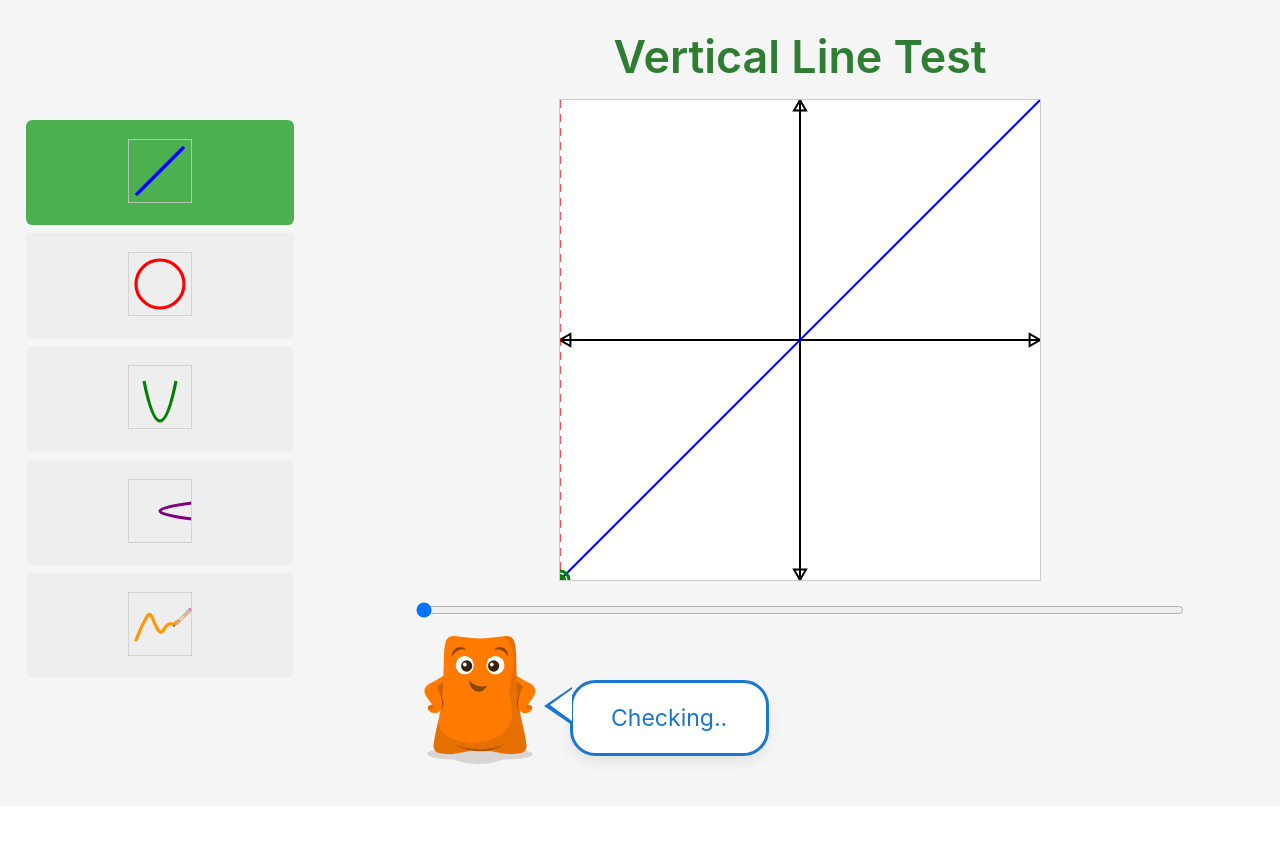
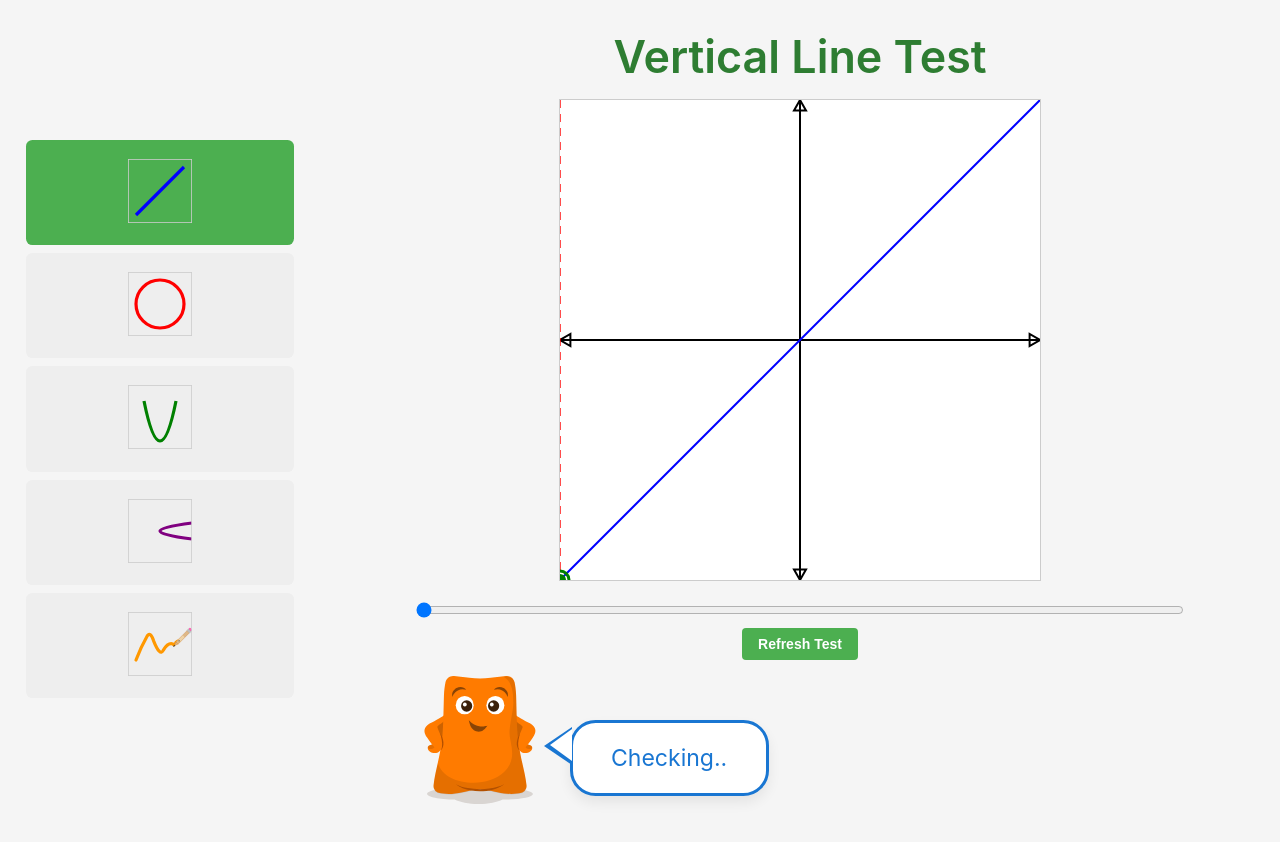
Before and after one commit to Content-Interactives/Vertical_Line_Test, a React (Vite) app: page / in a window 1280 px wide. Shown: the top 842 px of the page. Before the commit the page ends 806 px from the top, so only its background shows below. Built offline with nearby package versions, Linux system fonts and the light colour scheme.

Commit message:
quick fix

```diff
--- a/src/App.tsx
+++ b/src/App.tsx
@@ -32,12 +32,11 @@ type FlexiSliderRowProps = {
   handleSliderChange: (e: React.ChangeEvent<HTMLInputElement>) => void;
   sliderDisabled: boolean;
   isDrawMode: boolean;
-  // Remove these props - we don't need them anymore
-  // hasDrawing: boolean;
-  // isActivelyDrawing: boolean;
+  maxValue: number; // Add this
+  onReset: () => void; // Add this
 };
 
-function FlexiSliderColumn({ flexiImg, verticalLineX, handleSliderChange, sliderDisabled, isDrawMode }: FlexiSliderRowProps) {
+function FlexiSliderColumn({ flexiImg, verticalLineX, handleSliderChange, sliderDisabled, isDrawMode, maxValue, onReset }: FlexiSliderRowProps) {
   let speechText = "Checking..";
 
   if (isDrawMode) {
@@ -56,12 +55,30 @@ function FlexiSliderColumn({ flexiImg, verticalLineX, handleSliderChange, slider
       <input
         type="range"
         min={0}
-        max={500}
+        max={maxValue} // Change from 500 to maxValue
         value={verticalLineX}
         onChange={handleSliderChange}
         style={{ width: '100%', cursor: 'pointer' }}
         disabled={sliderDisabled}
       />
+
+      {/* Add the refresh button */}
+      <button
+        onClick={onReset}
+        style={{
+          marginTop: '1vh',
+          padding: '8px 16px',
+          backgroundColor: '#4CAF50',
+          color: 'white',
+          border: 'none',
+          borderRadius: '4px',
+          cursor: 'pointer',
+          fontSize: '14px',
+          fontWeight: 'bold'
+        }}
+      >
+         Refresh Test
+      </button>
       <div style={{ width: '60vw', display: 'flex', alignItems: 'flex-end', marginTop: '2vh' }}>
         <img src={flexiImg} alt="Flexi" style={{ width: '10vw', height: '10vw' }} />
         <div className="speech-bubble" style={{ marginLeft: '2vw', marginBottom: '1vh' }}>
@@ -96,6 +113,9 @@ function App() {
   // Remove these drawing state variables - we don't need them anymore
   // const [hasDrawing, setHasDrawing] = useState(false);
   // const [isActivelyDrawing, setIsActivelyDrawing] = useState(false);
+
+  // Add this state to trigger drawing reset
+  const [resetTrigger, setResetTrigger] = useState(0);
 
   // Stable canvas size to prevent mobile viewport change resets
   const [canvasSize, setCanvasSize] = useState(() => Math.min(window.innerWidth * 0.6, window.innerHeight * 0.6));
@@ -171,15 +191,20 @@ function App() {
   //   setIsActivelyDrawing(isActivelyDrawingState);
   // };
 
+  // Update the reset function to also trigger drawing reset
+  const handleReset = () => {
+    setVerticalLineX(0);
+    setSliderDisabled(false);
+    setResetTrigger(prev => prev + 1); // Increment to trigger drawing reset
+  };
+
   useEffect(() => {
-    // Only reset slider state when changing animations
-    if (selectedAnimation === 'draw') {
-      // Don't reset slider position - let user see where they left off
-      setSliderDisabled(false); // Reset failed state when switching to draw mode
-    }
+    // Reset all states when animation changes
+    handleReset();
   }, [selectedAnimation]);
 
-  const isAtEnd = verticalLineX === 500;
+  // Remove this hardcoded 500 value
+  const isAtEnd = verticalLineX === canvasSize; // Change from 500 to canvasSize
   const flexiImg = getFlexiImage({
     sliderDisabled,
     isAtEnd,
@@ -211,6 +236,7 @@ function App() {
                 // Remove onDrawingStateChange prop
                 width={canvasSize}
                 height={canvasSize}
+                resetTrigger={resetTrigger} // Pass the reset trigger
               />
             ) : (
               <GraphCanvas
@@ -228,9 +254,8 @@ function App() {
             handleSliderChange={handleSliderChange}
             sliderDisabled={sliderDisabled}
             isDrawMode={selectedAnimation === 'draw'}
-            // Remove these props - we don't need them anymore
-            // hasDrawing={hasDrawing}
-            // isActivelyDrawing={isActivelyDrawing}
+            maxValue={canvasSize} // Add this prop
+            onReset={handleReset} // Add this prop for the refresh button
           />
           {sliderDisabled && (
             <div style={{ color: 'red', marginTop: '1vh' }}>
--- a/src/components/DrawFunction.tsx
+++ b/src/components/DrawFunction.tsx
@@ -1,4 +1,4 @@
-import React, { useRef, useState } from 'react';
+import React, { useRef, useState, useEffect } from 'react';
 import { drawVerticalLineTest, drawIntersectionDot } from './animations/verticalLineTest';
 
 // Constants
@@ -115,9 +115,10 @@ interface DrawFunctionProps {
   onDrawingStateChange?: (hasDrawing: boolean, isActivelyDrawing: boolean) => void;
   width?: number;
   height?: number;
+  resetTrigger?: number; // Add this prop to trigger drawing reset
 }
 
-export default function DrawFunction({ verticalLineX = 0, onIntersectionChange, onDrawingStateChange, width = CANVAS_WIDTH, height = CANVAS_HEIGHT }: DrawFunctionProps) {
+export default function DrawFunction({ verticalLineX = 0, onIntersectionChange, onDrawingStateChange, width = CANVAS_WIDTH, height = CANVAS_HEIGHT, resetTrigger }: DrawFunctionProps) {
   const canvasRef = useRef<HTMLCanvasElement>(null);
   const [drawing, setDrawing] = useState(false);
   const [points, setPoints] = useState<{ x: number; y: number }[]>([]);
@@ -204,7 +205,17 @@ export default function DrawFunction({ verticalLineX = 0, onIntersectionChange,
     }
   };
 
-  // Removed the immediate useEffect notification - now we only notify on specific events
+  // Add this effect to clear drawing when resetTrigger changes
+  useEffect(() => {
+    if (resetTrigger !== undefined) {
+      setPoints([]);
+      setDrawing(false);
+      // Notify parent that drawing is cleared
+      if (onDrawingStateChange) {
+        onDrawingStateChange(false, false);
+      }
+    }
+  }, [resetTrigger, onDrawingStateChange]);
 
   // Draw the curve and vertical line
   React.useEffect(() => {
@@ -230,16 +241,16 @@ export default function DrawFunction({ verticalLineX = 0, onIntersectionChange,
     }
 
     // verticalLineX comes from slider (0-SLIDER_RANGE), scale to actual canvas width
-    const scaledX = (verticalLineX / SLIDER_RANGE) * width;
+    const graphX = verticalLineX;
 
     // Draw the vertical line using the standard function
-    drawVerticalLineTest(ctx, scaledX, height);
+    drawVerticalLineTest(ctx, graphX, height);
 
     // Calculate and draw intersection dots using proper line segment intersection
     if (points.length > 1) {
-      const intersectionYs = getDrawnCurveIntersections(points, scaledX);
+      const intersectionYs = getDrawnCurveIntersections(points, graphX);
       intersectionYs.forEach(y => {
-        drawIntersectionDot(ctx, scaledX, y);
+        drawIntersectionDot(ctx, graphX, y);
       });
 
       // Notify parent component about intersection count
--- a/src/components/GraphCanvas.tsx
+++ b/src/components/GraphCanvas.tsx
@@ -71,20 +71,26 @@ function drawGraph(
   drawAxes(ctx, width, height);
   const selectedAnim = allAnimations.find(anim => anim.key === selectedAnimation);
   if (selectedAnim) {
-    // Scale verticalLineX from slider range (0-SLIDER_RANGE) to actual canvas width
-    const scaledX = verticalLineX !== undefined ? (verticalLineX / SLIDER_RANGE) * width : undefined;
+    // Remove this line - no more scaling needed
+    // const SLIDER_RANGE = 500; // Slider goes from 0 to 500
 
+    // Change this:
+    // const scaledX = (verticalLineX / SLIDER_RANGE) * width;
+    // To this:
+    const graphX = verticalLineX;
+
+    // Use graphX directly:
     selectedAnim.draw(ctx, {
       width,
       height,
-      verticalLineX: verticalLineTestActive ? scaledX : undefined,
+      verticalLineX: verticalLineTestActive ? graphX : undefined,
     });
 
-    if (verticalLineX !== undefined && scaledX !== undefined) {
+    if (verticalLineX !== undefined && graphX !== undefined) {
       // Get the intersection y for the selected animation (no need to draw line again, animation already did it)
       if (selectedAnim && selectedAnim.getIntersection) {
-        const ys = selectedAnim.getIntersection(scaledX, width, height);
-        ys.forEach(y => drawIntersectionDot(ctx, scaledX, y));
+        const ys = selectedAnim.getIntersection(graphX, width, height);
+        ys.forEach(y => drawIntersectionDot(ctx, graphX, y));
       }
     }
   }
```
